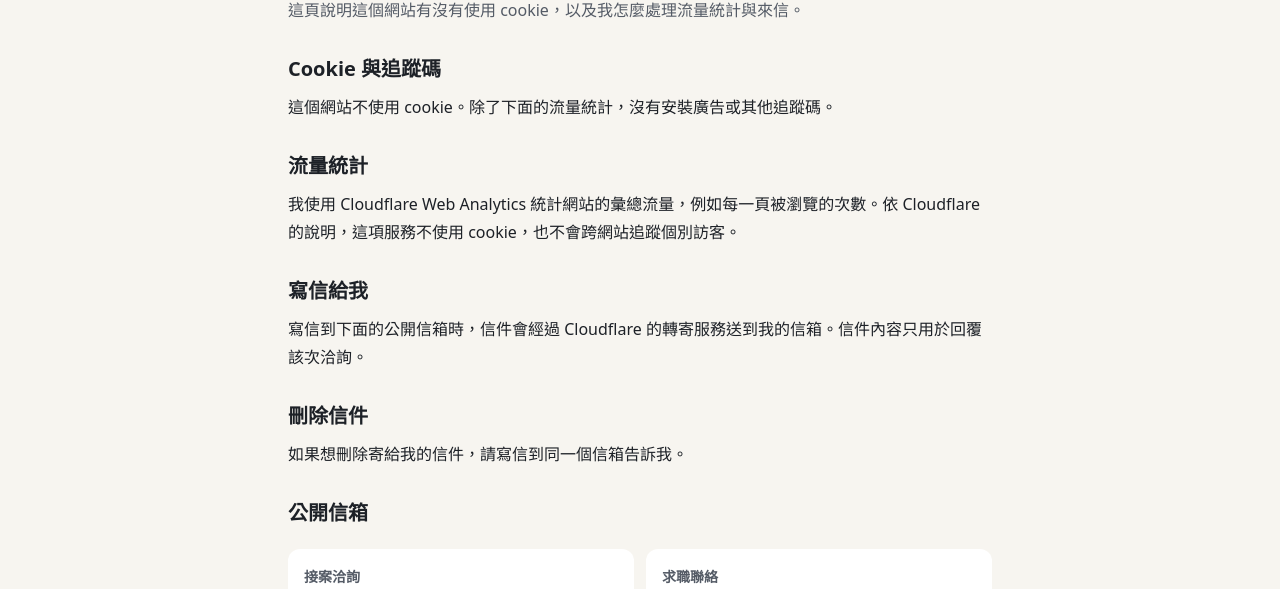
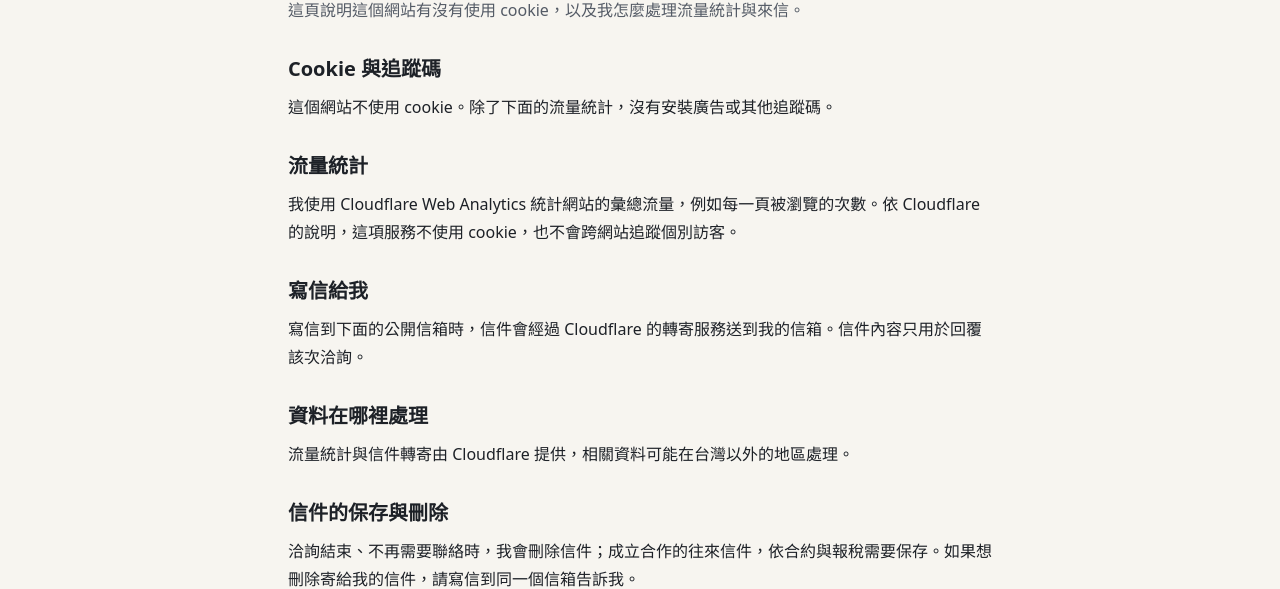
Before and after one commit to chunchunl/resume-site, an Astro site: page /privacy in a window 1280 px wide. Shown: the part 221-810 px from the top of the page. Built offline with nearby package versions, Linux system fonts and the light colour scheme; Astro itself is replaced by a stand-in of ours.

Commit message:
feat: 隱私頁補上來信保存原則與境外處理說明
- 新增「資料在哪裡處理」：流量統計與信件轉寄由 Cloudflare 提供，資料可能在台灣以外處理
- 「刪除信件」改為「信件的保存與刪除」，寫明保存原則，不承諾固定天數
- 測試鎖住兩句原文與刪除請求方法；天數檢查涵蓋國字數字

Co-Authored-By: Claude Opus 5.5 <noreply@anthropic.com>

```diff
--- a/src/data/privacy.ts
+++ b/src/data/privacy.ts
@@ -1,6 +1,7 @@
 /**
- * 隱私頁內容：網站不用 cookie、流量統計怎麼做、來信怎麼處理、怎麼要求刪除。
- * 頁面上的承諾以 spec 為準；保存期間 spec 沒寫，這裡不寫。
+ * 隱私頁內容：網站不用 cookie、流量統計怎麼做、來信怎麼處理、資料在哪裡處理、信件怎麼保存與刪除。
+ * 頁面上的承諾以 spec 為準。保存原則與境外處理兩句是上線前個資初審的補件，
+ * 寫法經 Erica 同意；保存原則是對來信者的承諾，只寫原則、不寫固定天數，改寫法要先問 Erica。
  */
 import { siteFullName } from '../lib/seo';
 import { siteEmails, type HomeEmail } from './home';
@@ -57,8 +58,14 @@ export function buildPrivacy(site: Site): PrivacyContent {
         ],
       },
       {
-        heading: '刪除信件',
-        paragraphs: ['如果想刪除寄給我的信件，請寫信到同一個信箱告訴我。'],
+        heading: '資料在哪裡處理',
+        paragraphs: ['流量統計與信件轉寄由 Cloudflare 提供，相關資料可能在台灣以外的地區處理。'],
+      },
+      {
+        heading: '信件的保存與刪除',
+        paragraphs: [
+          '洽詢結束、不再需要聯絡時，我會刪除信件；成立合作的往來信件，依合約與報稅需要保存。如果想刪除寄給我的信件，請寫信到同一個信箱告訴我。',
+        ],
       },
     ],
     emailsHeading: '公開信箱',
--- a/src/pages/privacy.astro
+++ b/src/pages/privacy.astro
@@ -1,5 +1,5 @@
 ---
-/** 隱私說明頁：網站不用 cookie、流量統計、來信怎麼處理與怎麼要求刪除，最後列出公開信箱。 */
+/** 隱私說明頁：網站不用 cookie、流量統計、來信怎麼處理、資料在哪裡處理、信件的保存與刪除，最後列出公開信箱。 */
 import BaseLayout from '../layouts/BaseLayout.astro';
 import { buildPrivacy } from '../data/privacy';
 import { site } from '../data/site';
```
Also changed, not shown: src/data/privacy.test.ts (+21 -2 lines).
